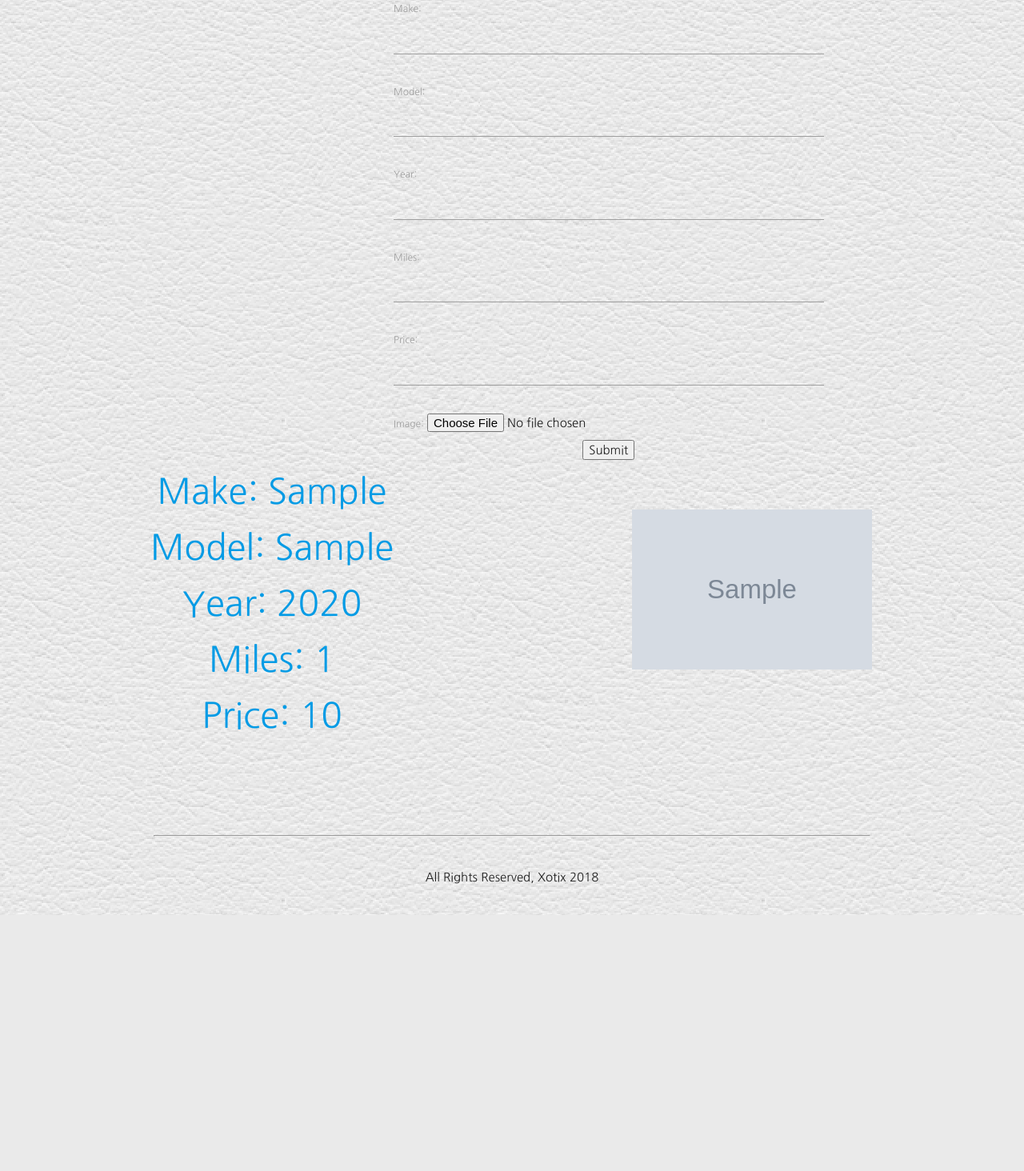
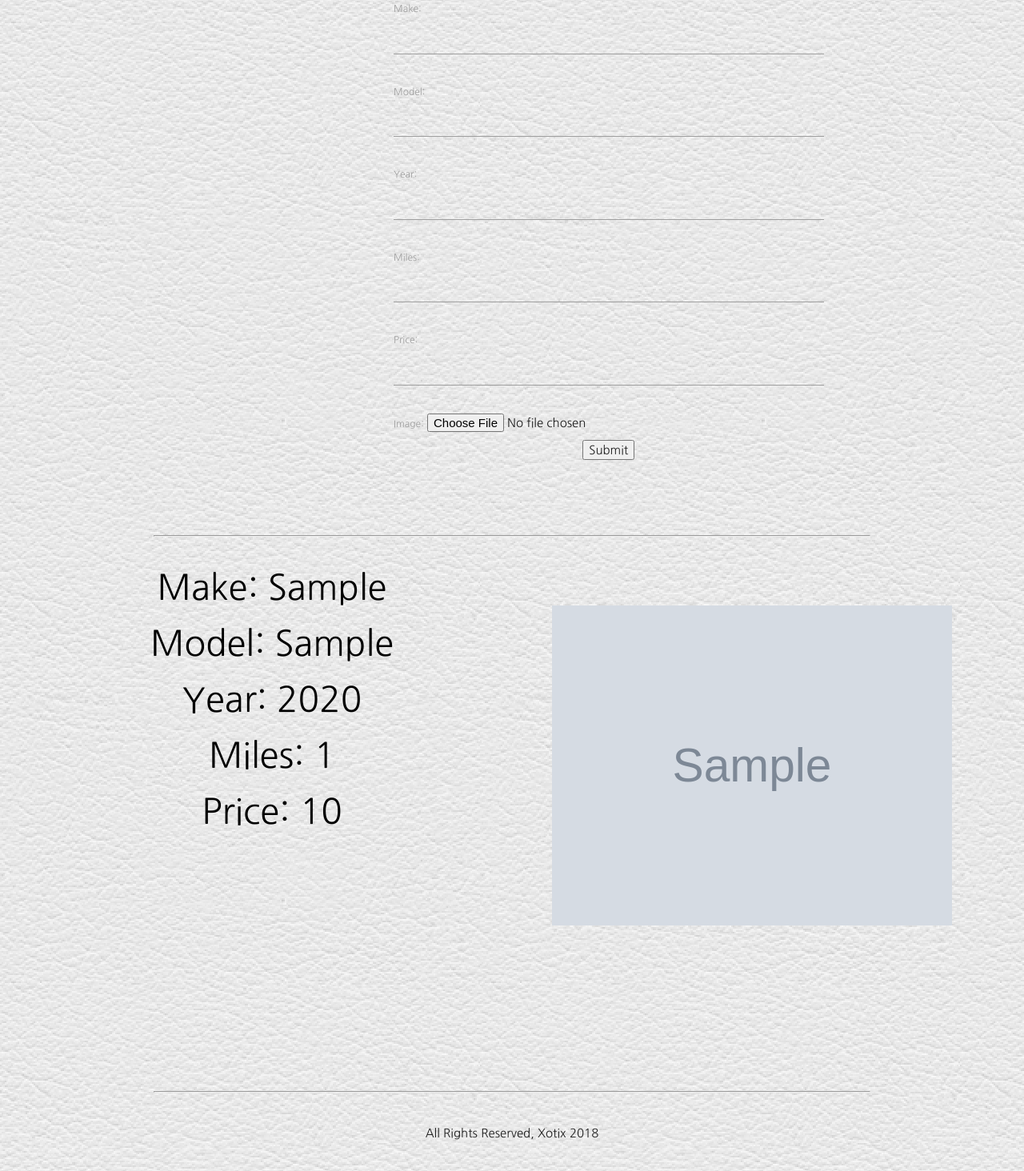
Before and after one commit to reyespinosa3/xotic-car-finder, a Django app: a page that uses main_app/templates/profile.html in a window 1280 px wide. Shown: the part 927-2391 px from the top of the page at 80% size. Before the commit the page ends 2071 px from the top, so only its background shows below. Run offline with Django 3.2, Linux system fonts and the light colour scheme; tables that the repository leaves empty hold one stand-in row (values such as "Sample post"); grey boxes marked "Sample" are stand-in pictures.

Commit message:
moved the form on the profile page up a little and added a hr line. made the link text black

```diff
--- a/main_app/static/cars.css
+++ b/main_app/static/cars.css
@@ -21,6 +21,7 @@ form {
 .inputform {
   position: relative;
   height: 650px;
+  margin-bottom: 200px;
 }
 
 .collection {
@@ -59,4 +60,10 @@ form {
 .profileCars {
   position: relative;
     right: 300px;
+  color: black;
 }
+
+.carLink {
+  color: black;
+  text-decoration: none;
+}
--- a/main_app/templates/profile.html
+++ b/main_app/templates/profile.html
@@ -16,19 +16,19 @@
         <input type="submit" value="Submit" />
     </form>
   </div>
-
+<hr />
   <div postion='relative'>
     {% for car in cars %}
 
-    <a href="/{{ car.id }}">
+    <a class='carLink' href="/{{ car.id }}">
       <div class='profileCars'>
-        <h3>Make: {{ car.make }}</h3>
+        <h3 class='carLink'>Make: {{ car.make }}</h3>
         <h3>Model: {{ car.model }}</h3>
         <h3>Year: {{ car.year }}</h3>
         <h3>Miles: {{ car.miles }}</h3>
         <h3>Price: {{ car.price }}</h3>
       </div>
-      <img class='uploadedImage' src='{{ car.image.url }}' width='300' height='200'>
+      <img class='uploadedImage' src='{{ car.image.url }}' width='500' height='400'>
     </a>
     <hr />
   </div>
```
